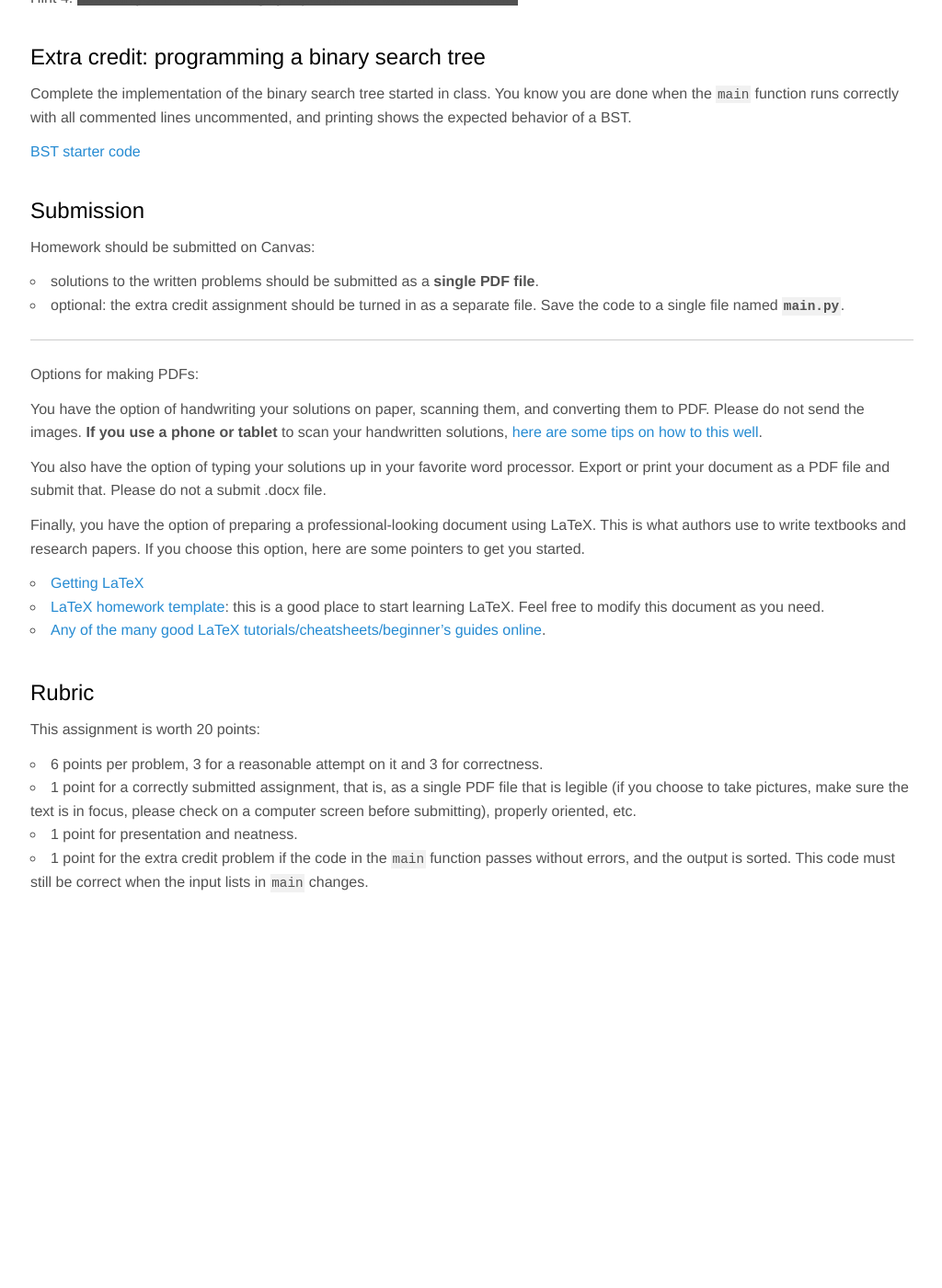
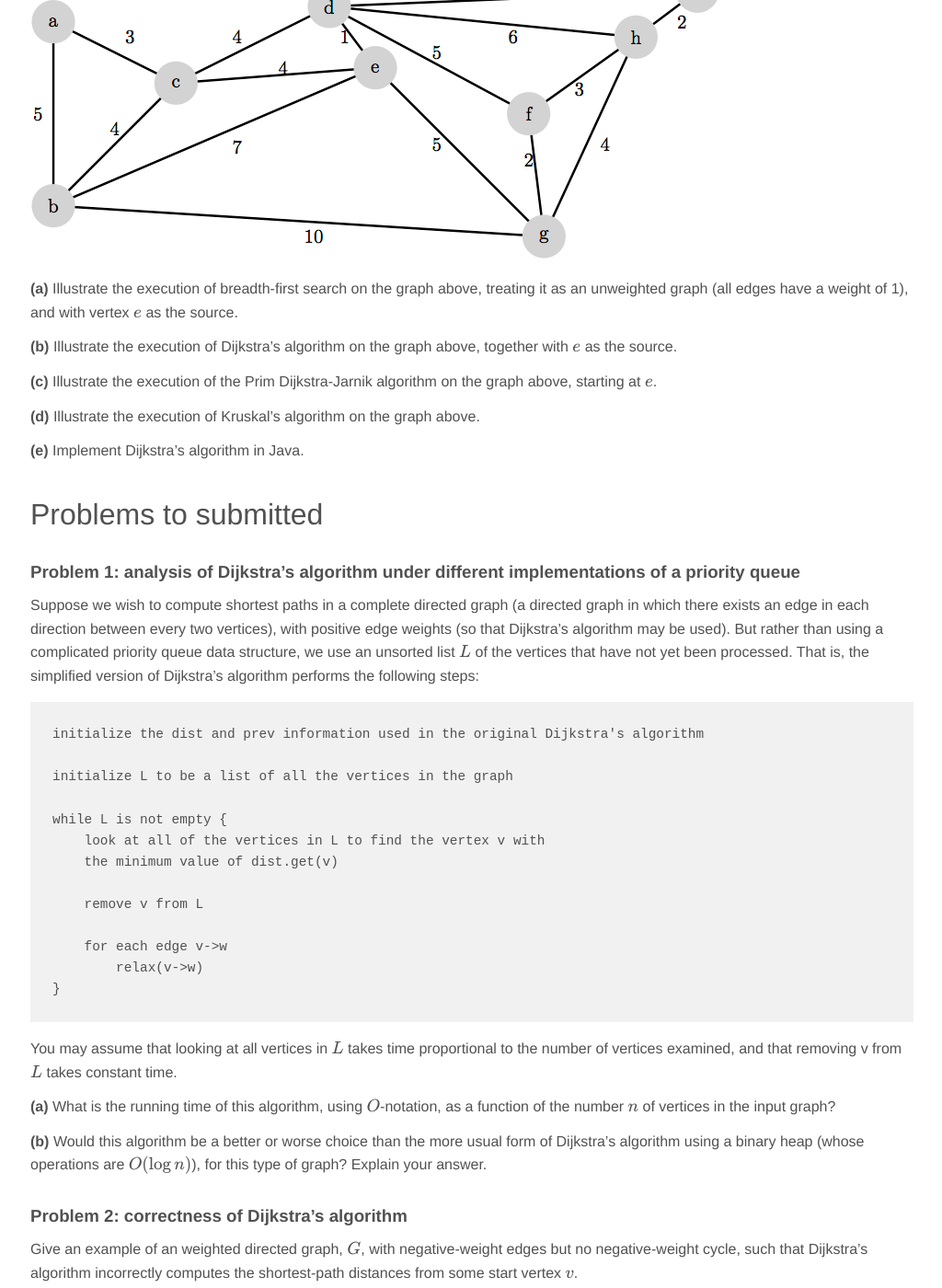
Before and after one commit to jnylam/jnylam.github.io, a Jekyll site: the page built from _courses/146-s17/homework05.md, in a window 1280 px wide and 1400 px high, scrolled down 936 px. Shown: the whole window at 92% size, without its empty margins (127-1151 px from the left). Built offline with Jekyll 4.4.1, drawn with Linux system fonts in a browser that asks for light colours; formulas are drawn with MathJax 3; before the commit the page ends 1948 px from its top, so only the background shows below that; some of the changed text lies outside the part shown.

Commit message:
add homework 5

````diff
--- a/_courses/146-s17/homework05.md
+++ b/_courses/146-s17/homework05.md
@@ -6,68 +6,101 @@
 navorder: 0
 ---
 
-### Problem 1: find the convex hull
+# Description
 
-__(a)__ Draw the convex hull of the following set of points:
+The goal of this assignment is to master the following concepts:
 
-$$\{(2,2), (4,4), (6,4), (8,1), (8,7), (9,3), (1,5), (5,4)\}.$$
+- use the PriorityQueue ADT to design algorithms and data structures
+- Breadth-First search algorithm
+- Dijkstra's algorithm
+- Prim-Dijkstra-Jarnik algorithm
+- Kruskal's algorithm
+- for each of these algorithms
+    - explain and implement the algorithm
+    - explain what problem it solves
+    - explain the running time and its dependence on the data structure implementation (for Dijkstra and PDJ)
 
-__(b)__ Suppose that we run Graham's scan on this set of points. Describe the sequence of pushes and pops that are applied to the stack. Your answer should have the format: push (x1, y1), push (x4, y4), pop, push (x3, y3)...
+# Submission
 
-### Problem 2: heap
+You will package your assignment as a __single PDF file__ and submit it on Canvas.
 
-__(a)__ Is there a (min-)heap $T$ storing seven distinct elements such that a preorder traversal of $T$ yields the elements of $T$ in sorted order?
+For suggestions on how to make a pdf file, please refer to [Homework 1 - Submission](homework01.html#Submission).
 
-__(b)__ How about an inorder traversal?
+# Exercises (not to be submitted)
 
-__(c)__ How about a postorder traversal?
+The following exercises cover required knowledge for this course. They should be solved but solutions to these will not be collected.
 
-### Problem 3: median data structure
+
+![](hw10-0a.png)
+
+__(a)__ Illustrate the execution of breadth-first search on the graph above, treating it as an unweighted graph (all edges have a weight of 1), and with vertex $$e$$ as the source.
+
+__(b)__ Illustrate the execution of Dijkstra's algorithm on the graph above, together with $$e$$ as the source.
+
+__(c)__ Illustrate the execution of the Prim Dijkstra-Jarnik algorithm on the graph above, starting at $$e$$.
+
+__(d)__ Illustrate the execution of Kruskal's algorithm on the graph above.
+
+__(e)__ Implement Dijkstra's algorithm in Java.
+
+# Problems to submitted
+
+### Problem 1: analysis of Dijkstra's algorithm under different implementations of a priority queue
+
+Suppose we wish to compute shortest paths in a complete directed graph (a directed graph in which there exists an edge in each direction between every two vertices), with positive edge weights (so that Dijkstra's algorithm may be used). But rather than using a complicated priority queue data structure, we use an unsorted list $L$ of the vertices that have not yet been processed. That is, the simplified version of Dijkstra's algorithm performs the following steps:
+
+```
+initialize the dist and prev information used in the original Dijkstra's algorithm
+
+initialize L to be a list of all the vertices in the graph
+
+while L is not empty {
+    look at all of the vertices in L to find the vertex v with
+    the minimum value of dist.get(v)
+
+    remove v from L
+
+    for each edge v->w
+        relax(v->w)
+}
+```
+
+You may assume that looking at all vertices in $$L$$ takes time proportional to the number of vertices examined, and that removing v from $$L$$ takes constant time.
+
+__(a)__ What is the running time of this algorithm, using $O$-notation, as a function of the number $$n$$ of vertices in the input graph?
+
+__(b)__ Would this algorithm be a better or worse choice than the more usual form of Dijkstra's algorithm using a binary heap (whose operations are $$O(\log n)$$), for this type of graph? Explain your answer.
+
+
+### Problem 2: correctness of Dijkstra's algorithm
+
+Give an example of an weighted directed graph, $G$, with negative-weight edges but no negative-weight cycle, such that Dijkstra's algorithm incorrectly computes the shortest-path distances from some start vertex $$v$$.
+
+### Problem 3: design a data structure using a priority queue ADT as a building block
 
 Describe a method for maintaining the median of an initially empty set, $S$, subject to an operation, $\mathsf{insert}(x)$, which inserts the value $x$, and an operation, $\mathsf{median}()$, which returns the median in $S$. Each of these methods should run in at most $O(\log n)$ time, where $n$ is the number of values in $S$.
 
-Hint 1: <span class="hint">use one or more known data structures as a black box (this means, use their API, without worrying about how they work internally.)</span>
+### Problem 4: minimum spanning trees are not shortest path trees
 
-Hint 2: <span class="hint">use a min-heap and a max-heap as black boxes</span>
+Give an example of a weighted, connected, undirected graph, $$G$$, such that the minimum spanning tree for $$G$$ is different from every shortest-path tree rooted at a vertex of $$G$$.
 
-Hint 3: <span class="hint">add items smaller than current median to min-heap</span>
+### Problem 5: building a backtracking solution
 
-Hint 4: <span class="hint">how can you maintain a roughly equal number of elements in each?</span>
+Write an algorithm in code or pseudocode for solving the longest common subsequence problem introduced in class (T 2/21: backtracking), but instead of returning the length of the subsequence, return an actual subsequence of that length.
 
-## Extra credit: programming a binary search tree
+# Hints
 
-Complete the implementation of the binary search tree started in class. You know you are done when the `main` function runs correctly with all commented lines uncommented, and printing shows the expected behavior of a BST.
+### Problem 3
 
-[BST starter code](https://glot.io/snippets/ej354dtkn2)
+<span class="hint">use one or more known data structures as a black box (this means, use their API, without worrying about how they work internally.)</span>
+
+<span class="hint">use a min-priority queue and a max-priority queue as building blocks. A min-priority queue has an $$\mathsf{extractMin}()$$ but no $$\mathsf{extractMax}()$$ method and a max-priority queue </span>
+
+<span class="hint">add items smaller than current median to min-heap</span>
+
+<span class="hint">how can you maintain a roughly equal number of elements in each?</span>
 
 
-## Submission
+### Problem 5
 
-Homework should be submitted on Canvas:
-
-* solutions to the written problems should be submitted as a __single PDF file__.
-* optional: the extra credit assignment should be turned in as a separate file. Save the code to a single file named __`main.py`__.
-
----
-Options for making PDFs:
-
-You have the option of handwriting your solutions on paper, scanning them, and converting them to PDF. Please do not send the images.
-__If you use a phone or tablet__ to scan your handwritten solutions, [here are some tips on how to this well](http://www.howtogeek.com/209951/the-best-ways-to-scan-a-document-using-your-phone-or-tablet/).
-
-You also have the option of typing your solutions up in your favorite word processor. Export or print your document as a PDF file and submit that. Please do not a submit .docx file.
-
-Finally, you have the option of preparing a professional-looking document using LaTeX. This is what authors use to write textbooks and research papers. If you choose this option, here are some pointers to get you started.
-
-* [Getting LaTeX](https://www.latex-project.org/get/)
-* [LaTeX homework template](http://www.jennylam.cc/assets/template.zip): this is a good place to start learning LaTeX. Feel free to modify this document as you need.
-* [Any of the many good LaTeX tutorials/cheatsheets/beginner's guides online](https://lmddgtfy.net/?q=Latex%20quickstart).
-
-
-## Rubric
-
-This assignment is worth 20 points:
-
-* 6 points per problem, 3 for a reasonable attempt on it and 3 for correctness.
-* 1 point for a correctly submitted assignment, that is, as a single PDF file that is legible (if you choose to take pictures, make sure the text is in focus, please check on a computer screen before submitting), properly oriented, etc.
-* 1 point for presentation and neatness.
-* 1 point for the extra credit problem if the code in the `main` function passes without errors, and the output is sorted. This code must still be correct when the input lists in `main` changes.
+<span class="hint">use the same technique as we did in class to keep track of shortest paths in Dijkstra.</span>
````
Also changed, not shown: _courses/146-s17/homework04.md (+19 -3 lines).
